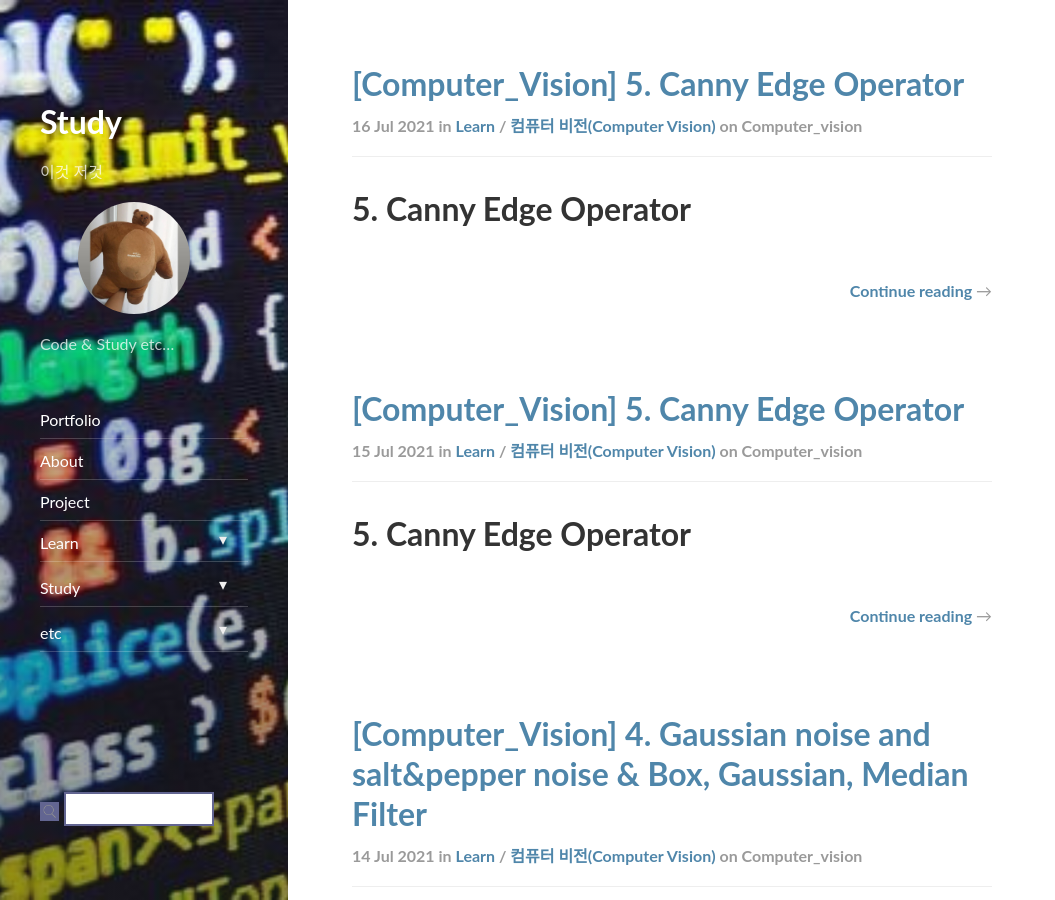
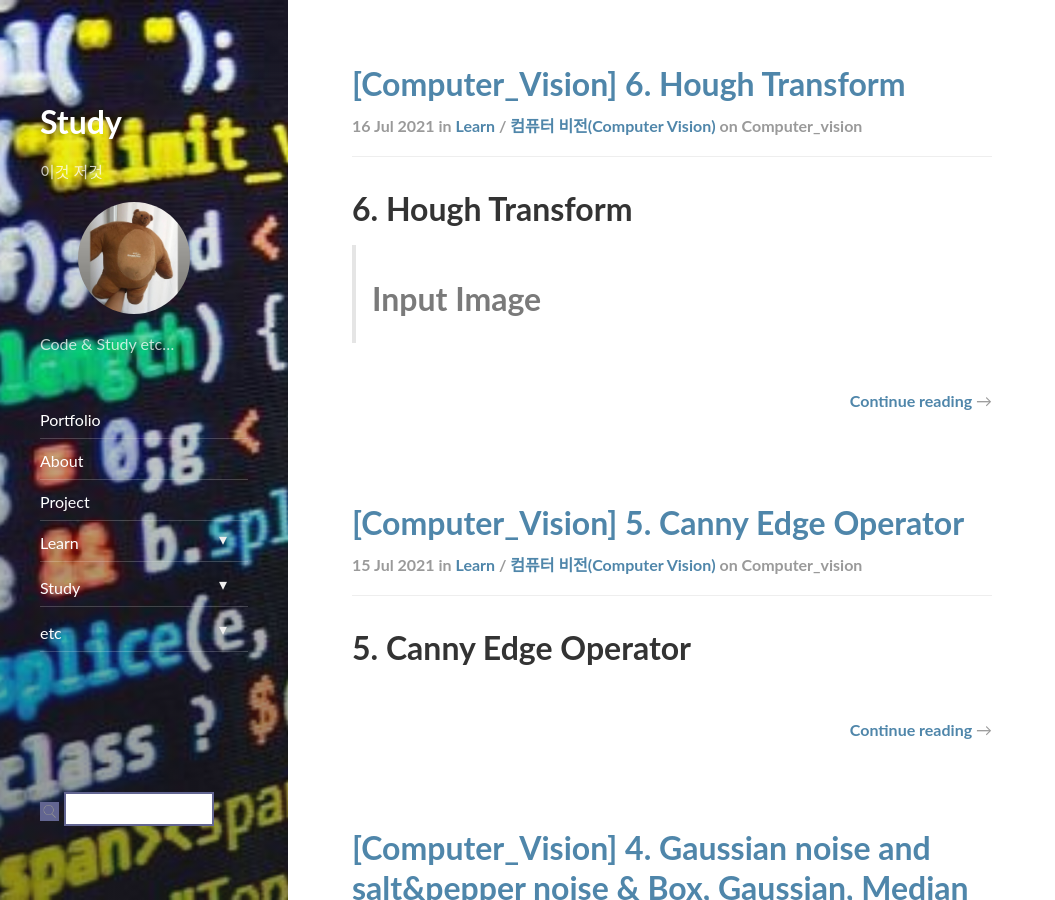
Before and after one commit to ekgus2222/ekgus2222.github.io, a Jekyll site: the page built from _featured_categories/learn/computer_vision.md, in a window 1280 px wide and 900 px high. Shown: the whole window, without its empty margins (0-1055 px from the left). Built offline with Jekyll 4.4.1, drawn with Linux system fonts in a browser that asks for light colours; nearby versions of some CDN libraries; part of the change alters nothing that is shown.

Commit message:
Update 2021-07-16-making-blog.md

````diff
--- a/_posts/learn/computer_vision/2021-07-16-making-blog.md
+++ b/_posts/learn/computer_vision/2021-07-16-making-blog.md
@@ -1,6 +1,6 @@
 ---
 layout: post
-title:  "[Computer_Vision] 5. Canny Edge Operator"
+title:  "[Computer_Vision] 6. Hough Transform"
 subtitle:   "정문호 교수님"
 categories:
     - learn
@@ -10,59 +10,176 @@ comments: true
 use_math: true
 ---
 
-# 5. Canny Edge Operator
+# 6. Hough Transform
+> # Input Image
 
-> # Canny Edge Operator
-> ## Input Image
+![InputImg](https://user-images.githubusercontent.com/69707792/125890718-6d4b6254-f7d2-428f-8eb4-053fcac9b500.JPG)
 
-![InputImg](https://user-images.githubusercontent.com/69707792/125769569-c4962fa9-d039-4ec9-b931-a085f3a085c0.JPG)
+* Circle Hough Transform : 반지름이 주어져 있음
+* General Hough Transform : 도형의 모양이 좌표로 주어져 있음
 
 
-> ## Canny Edge Operator
+> # Hough Transform
+- Hough Trnasform이란?
+    기본적인 아이디어는 voting이다.
+    1. 우선 찾으려는 도형의 파라미터를 변수로 정한다. ( 파라미터를 잘못 정할 경우 옳지 않은 경우가 생길 수 있으므로 모든 경우를 나타낼 수 있는 파라미터를 선정해야 한다.)
+    2. 원래의 이미지의 한 점에서 구할 수 있는 모든 경우의 수를 파라미터 공간에 voting한다.
+    3. voting이 가장 많은 파라미터가 우리가 구하려는 도형의 파라미터 변수로 정해진다.
 
-1. 노이즈 제거를 위한 smoothing
-2. Sobel mask를 이용한 edge 후보 찾기
-3. Non-Maxima Suppression
-4. Hysteresis Thresholding
+> # Circle Hough Transform
 
-
-
-+ 2. Sobel mask를 이용한 edge 후보 찾기
-    - magnitude를 이용해 edge의 direction을 구한다.
-
-+ 3. Non-Maxima Suppression
-    - Local Maxima를 선택해서 얇은 edge를 구할 수 있게 하는 과정
-    - 2에서 구한 direction을 통해서 edge 후보의 양옆과 비교를 해서 최대인 경우 남김
-+ 4. Hysteresis Thresholding
-    - edge의 끊김 방지를 위해 Low Threshold를 넘고 주변에 edge가 있다면 edge로
+1. circle edge를 찾는 것이기 때문에 edge 점들에서만 voting을 해야한다. 이를 위해 canny edge operator 함수를 이용해 edge를 구한다.
+2. 반지름이 103 pixel로 주어져 있으므로 파라미터는 원의 중심점(a,b)이다.
+3. edge 점을 지나고 103pixel을 가진 원의 중심을 파라미터 공간에 voting한다.
+4. voting이 가장 많은 점을 원의 중심으로 해서 원본 이미지에 103 pixel의 반지름을 가진 원을 표시한다.
 
 > ### result
 
-![resultImg](https://user-images.githubusercontent.com/69707792/125769601-b09b022e-3d3c-4c44-a1b1-aeec9b4fe6f3.JPG)
+![CircleImg](https://user-images.githubusercontent.com/69707792/125890769-89881e51-4110-4601-8709-95fe6eeb615b.JPG)
 
 
 > ### Code
 ```C++
-void MainFrame::on_button_CannyEdge_clicked()
+void MainFrame::on_button_CircleHough_clicked()
 {
-
     KImageGray icMain;
-    KImageGray icMain2;
 
     //포커스 된 ImageForm으로부터 영상을 가져옴
     if(_q_pFormFocused != 0 && _q_pFormFocused->ImageGray().Address() &&  _q_pFormFocused->ID() == "OPEN")
     {
         icMain = _q_pFormFocused->ImageGray();
-        icMain2 = _q_pFormFocused->ImageGray();
     }
     else
         return;
 
+    KImageGray icMain2(icMain.Row(),icMain.Col());
+
+    //canny edge operator
+    double sigma = ui->SpinBox_sigma->value();
+
+    Canny_Edge(icMain,sigma);
+
+    //Hough Transform
+    int** voting = new int*[icMain.Row()]{0,};
+    for(int i = 0; i<icMain.Row(); i++)
+    {
+        voting[i] = new int[icMain.Col()]{0,};
+    }
+
+
+
+
+
+    std::vector<Location> edge;
+    Location location;
+
+
+
+        //Edge 좌표 받아오기
+    for(int ii = 0; ii<icMain.Row();ii++){
+        for(int jj = 0; jj<icMain.Col();jj++){
+
+            if(icMain[ii][jj] == 255)
+            {
+                location.x = ii;
+                location.y = jj;
+                edge.push_back(location);
+
+                 //qDebug() << "x : " << ii << "y : " << jj;
+            }
+
+        }
+    }
+
+
+        //voting
+    int x,y;
+    int a,b;
+    for(int i=0;i<edge.size();i++)
+    {
+        x = edge[i].x;
+        y = edge[i].y;
+
+        //qDebug() << "x : " << x << "y : " << y;
+
+        for(int j=0;j<360;j++){
+            a = x-51.5*cos(j*M_PI/180);
+            b = y-51.5*sin(j*M_PI/180);
+
+
+            if(a>0 && a<icMain.Row() && b>0 && b<icMain.Col())
+            {
+                voting[a][b]++;
+                if(icMain2[a][b]+30 < 256)
+                    icMain2[a][b] += 30;
+                else icMain2[a][b]  = 255;
+            }
+
+
+        }
+
+
+    }
+
+
+
+        //max voting -> 원의 중심점 찾기
+    int max = 0;
+
+    for(int ii = 0; ii<icMain.Row();ii++){
+        for(int jj = 0; jj<icMain.Col();jj++){
+            if(voting[ii][jj]>max){
+                a = ii;
+                b = jj;
+                max = voting[ii][jj];
+            }
+        }
+    }
+
+    for(int ii = 0; ii<icMain.Row();ii++){
+        for(int jj = 0; jj<icMain.Col();jj++){
+            icMain[ii][jj] = 0;
+            //icMain2[ii][jj] = 0;
+        }
+    }
+
+
+        //circle
+    for(int j=0;j<360;j++)
+    {
+        x = a-51.5*cos(j*M_PI/180);
+        y = b-51.5*sin(j*M_PI/180);
+        icMain[x][y] = 255;
+    }
+
+
+
+
+
+    //Show
+    ImageForm*  q_pForm1 = new ImageForm(icMain, "Circle Hough Transform", this);
+    _plpImageForm->Add(q_pForm1);
+    q_pForm1->show();
+
+    ImageForm*  q_pForm2 = new ImageForm(icMain2, "Circle Hough Transform_voting", this);
+    _plpImageForm->Add(q_pForm2);
+    q_pForm2->show();
+
+
+}
+```
+
+##### 함수
+```C++
+void Canny_Edge(KImageGray& imgSrc,double sigma)
+{
+    KImageGray icMain = imgSrc;
+
+
     int row = icMain.Row();
     int col = icMain.Col();
 
-    //Gaussian smoothing
-    double sigma = ui->SpinBox_sigma->value();
+    //Gaussian Filter
 
     int Gau_filter_size = 8*sigma + 1; //filter size
 
@@ -116,7 +233,7 @@ void MainFrame::on_button_CannyEdge_clicked()
     //qDebug()<<row<< " "<<col;
 
 
-    qDebug()<<(unsigned char)((((int)(113/22.5)+1)>>1) & 0x00000003);
+    //qDebug()<<(unsigned char)((((int)(113/22.5)+1)>>1) & 0x00000003);
 
     for(int ii = 1; ii<row-1;ii++){
         for(int jj = 1; jj<col-1;jj++){
@@ -144,7 +261,7 @@ void MainFrame::on_button_CannyEdge_clicked()
                 direction[ii][jj] = (unsigned char)((((int)(phase/22.5)+1)>>1) & 0x00000003);
 
 
-                qDebug()<<ii<<" "<<jj<<" "<<phase<<" "<<direction[ii][jj];
+                //qDebug()<<ii<<" "<<jj<<" "<<phase<<" "<<direction[ii][jj];
 
 
             }
@@ -236,14 +353,26 @@ void MainFrame::on_button_CannyEdge_clicked()
 
     for(int ii = 1; ii<row-1;ii++){
         for(int jj = 1; jj<col-1;jj++){
-            icMain2[ii][jj] = realedge[ii][jj];
+            imgSrc[ii][jj] = realedge[ii][jj];
         }
     }
 
-    //Show
-    ImageForm*  q_pForm1 = new ImageForm(icMain2, "Canny Edge Operator", this);
-    _plpImageForm->Add(q_pForm1);
-    q_pForm1->show();
+    delete[] direction;
+    delete[] magnitude;
+}
 
-}
 ```
+
+
+> # General Hough Transform
+
+
+
+> ### result
+
+![GeneralImg](https://user-images.githubusercontent.com/69707792/125890741-bd7305d4-6d4e-4409-a2a2-4dcc0b1405ff.JPG)
+
+> ### Code
+```C++
+
+```
````
